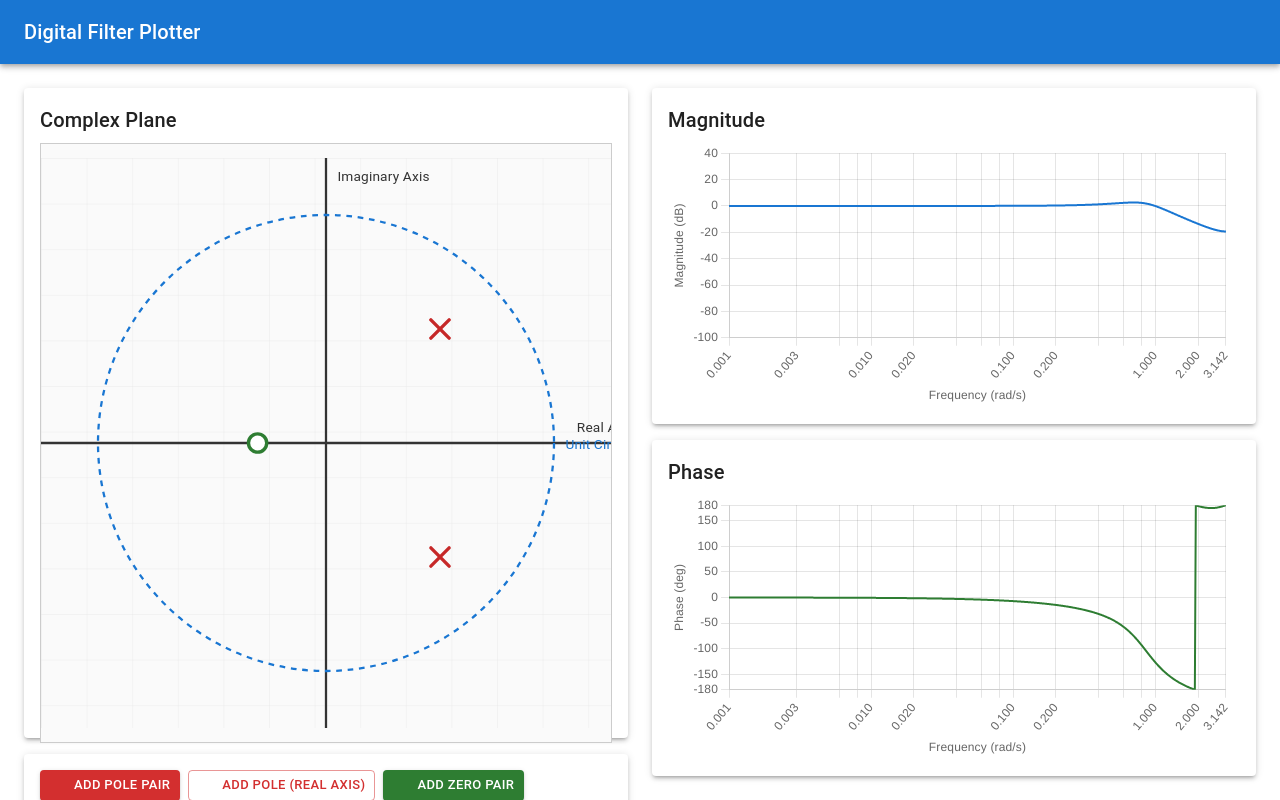
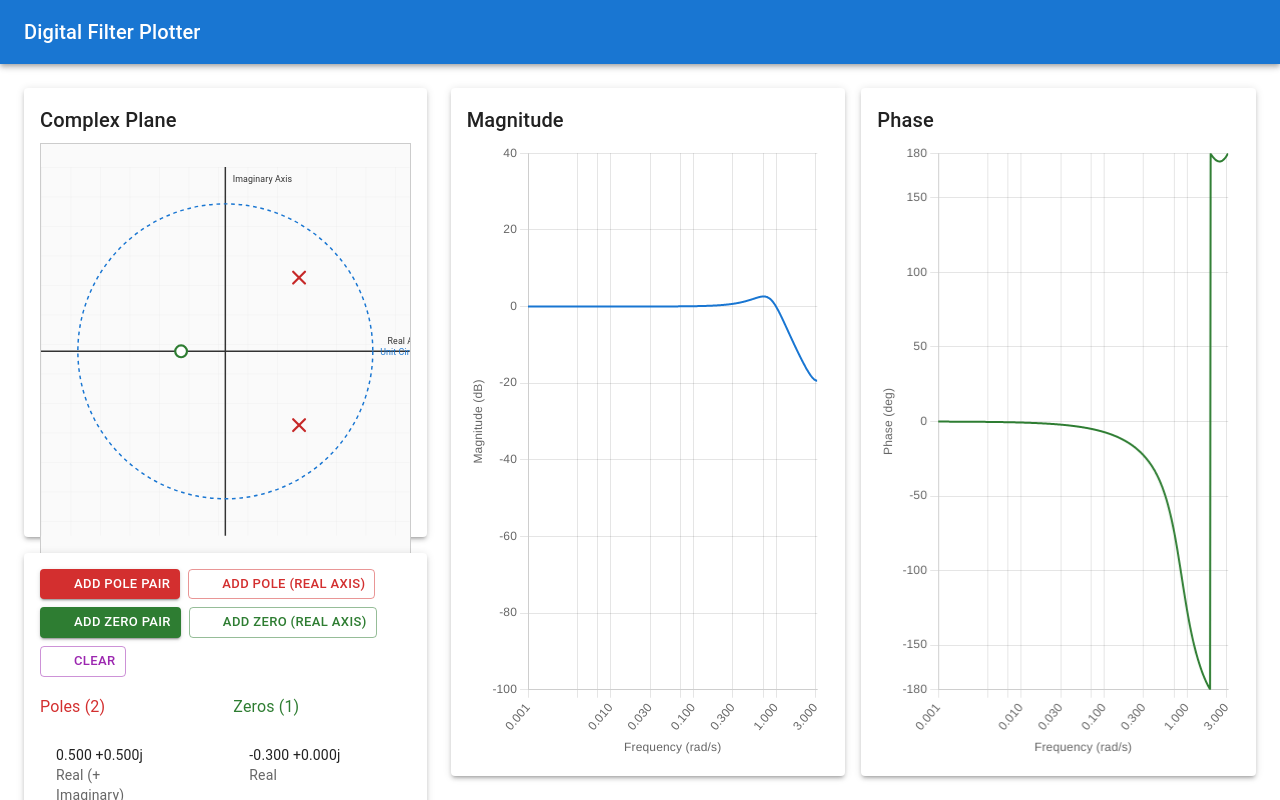
Before and after one commit to yuinore/dfilterplot, a React (Vite) app: page / in a window 1280 px wide. Built offline with nearby package versions, Linux system fonts and the light colour scheme; some icons are missing.

Commit message:
feat: adjust layout ratio 1:2 for complex plane and bode plot
- Complex plane takes 1/3 of width (flex: 1)
- Bode plot takes 2/3 of width (flex: 2)
- Display magnitude and phase plots side by side horizontally
- Responsive: vertical layout on small screens (xs), horizontal on medium+ (md)

```diff
--- a/src/App.tsx
+++ b/src/App.tsx
@@ -245,7 +245,7 @@ function App() {
             />
           </Box>
           <Box sx={{
-            flex: 1,
+            flex: 2,
             minHeight: { xs: '600px', lg: 0 },
             minWidth: { xs: '100%', lg: '400px' }
           }}>
--- a/src/components/BodePlot.tsx
+++ b/src/components/BodePlot.tsx
@@ -86,10 +86,10 @@ export const BodePlot = ({ poles, zeros, logarithmicFrequency }: BodePlotProps)
   const commonOptions = useMemo(() => ({
     responsive: true,
     maintainAspectRatio: false,
-    animation: false,
+    animation: false as const,
     scales: {
       x: {
-        type: (logarithmicFrequency ? 'logarithmic' : 'linear') as const,
+        type: logarithmicFrequency ? ('logarithmic' as const) : ('linear' as const),
         title: {
           display: true,
           text: t('bodePlot.frequency'),
@@ -148,7 +148,12 @@ export const BodePlot = ({ poles, zeros, logarithmicFrequency }: BodePlotProps)
   }), [commonOptions, t]);
 
   return (
-    <Box sx={{ display: 'flex', flexDirection: 'column', gap: 2, height: '100%' }}>
+    <Box sx={{
+      display: 'flex',
+      flexDirection: { xs: 'column', md: 'row' },
+      gap: 2,
+      height: '100%'
+    }}>
       <Paper elevation={3} sx={{ p: 2, flex: 1, minHeight: 0 }}>
         <Typography variant="h6" gutterBottom>
           {t('bodePlot.magnitude')}
```
